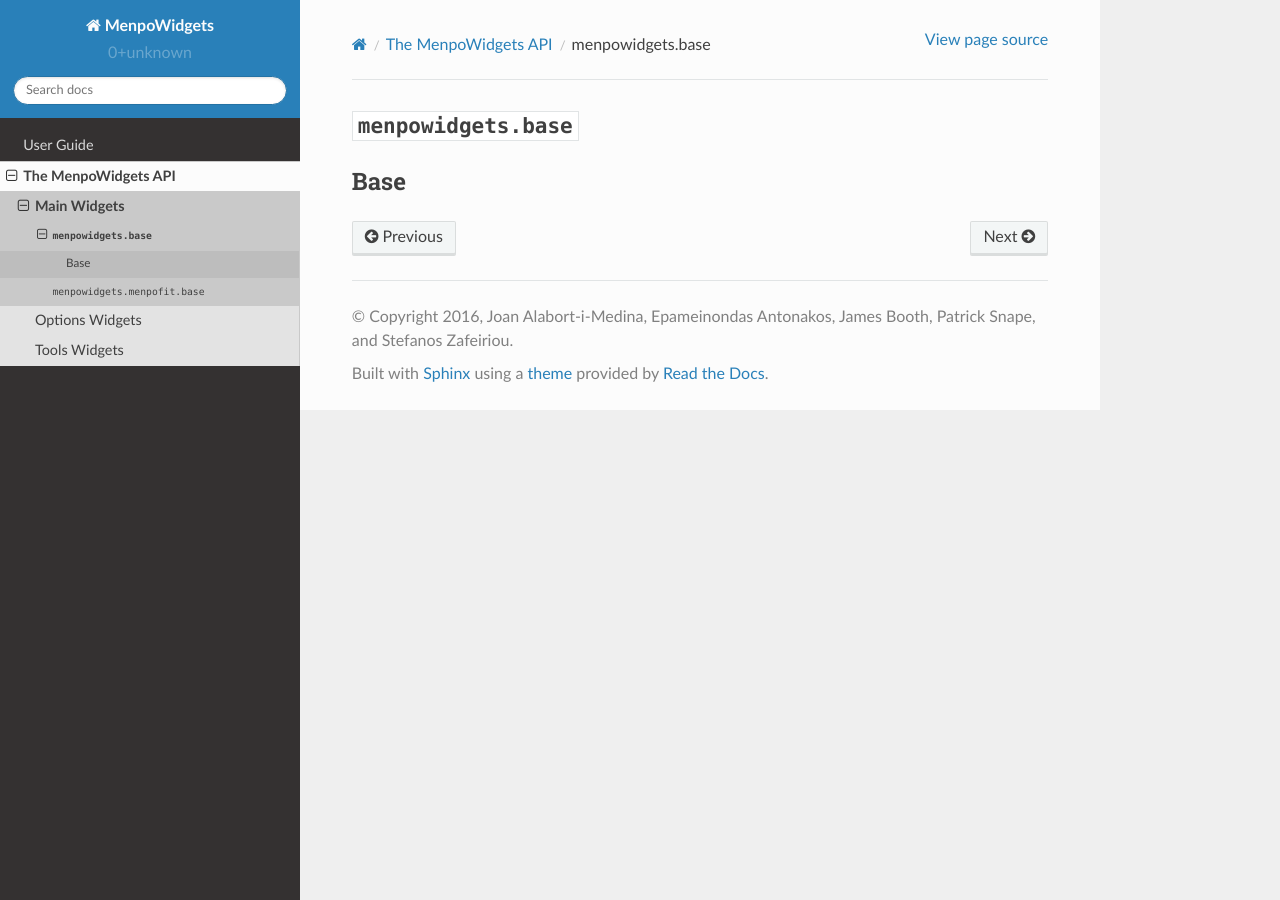
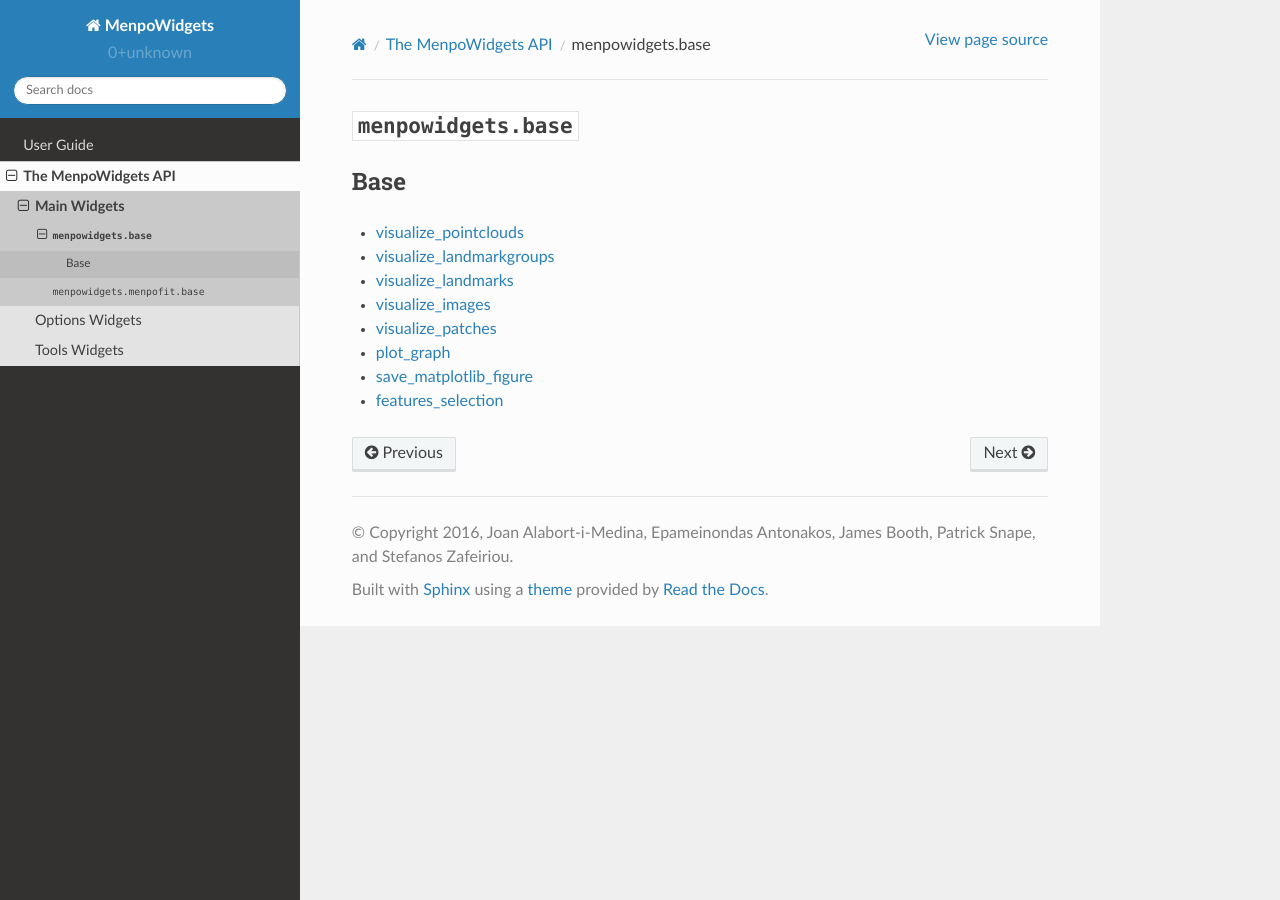
Before and after one commit to menpo/menpowidgets, a Sphinx documentation site: the page built from docs/source/api/menpowidgets/base/index.rst, in a window 1280 px wide. Built offline with Sphinx 7.4.7 and the Read the Docs theme 2.0.0, drawn with Linux system fonts in a browser that asks for light colours.

Commit message:
fixes all menpo-related widgets functions

```diff
--- a/docs/source/api/menpowidgets/base/index.rst
+++ b/docs/source/api/menpowidgets/base/index.rst
@@ -8,3 +8,12 @@ Base
 
 .. toctree::
   :maxdepth: 1
+
+  visualize_pointclouds
+  visualize_landmarkgroups
+  visualize_landmarks
+  visualize_images
+  visualize_patches
+  plot_graph
+  save_matplotlib_figure
+  features_selection
```
Also changed, not shown: docs/source/api/menpowidgets/base/features_selection.rst (added, +7 -0 lines), docs/source/api/menpowidgets/base/plot_graph.rst (added, +7 -0 lines), docs/source/api/menpowidgets/base/save_matplotlib_figure.rst (added, +7 -0 lines), docs/source/api/menpowidgets/base/visualize_images.rst (added, +7 -0 lines), docs/source/api/menpowidgets/base/visualize_landmarkgroups.rst (added, +7 -0 lines), docs/source/api/menpowidgets/base/visualize_landmarks.rst (added, +7 -0 lines), docs/source/api/menpowidgets/base/visualize_patches.rst (added, +7 -0 lines), docs/source/api/menpowidgets/base/visualize_pointclouds.rst (added, +7 -0 lines), 3 other files.
